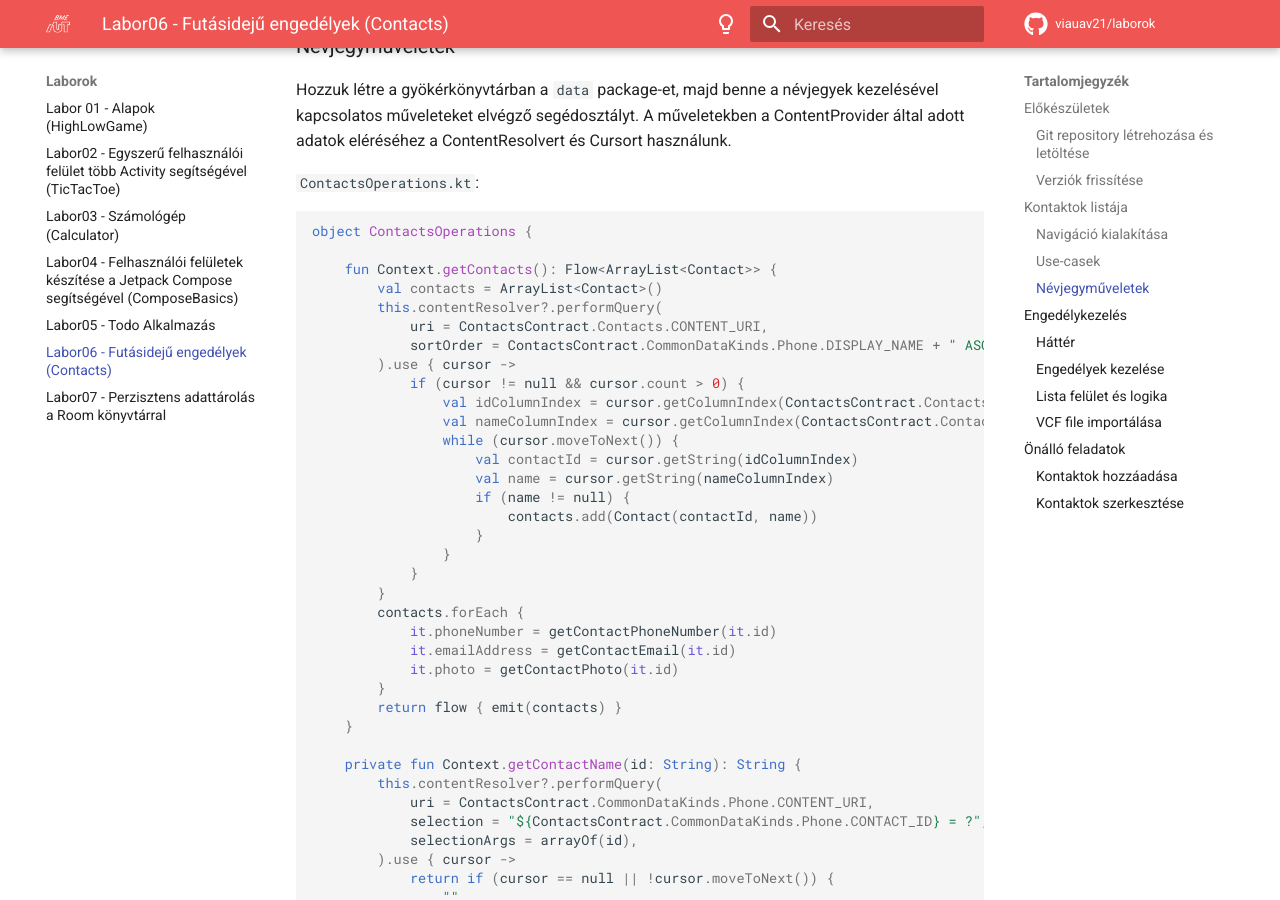
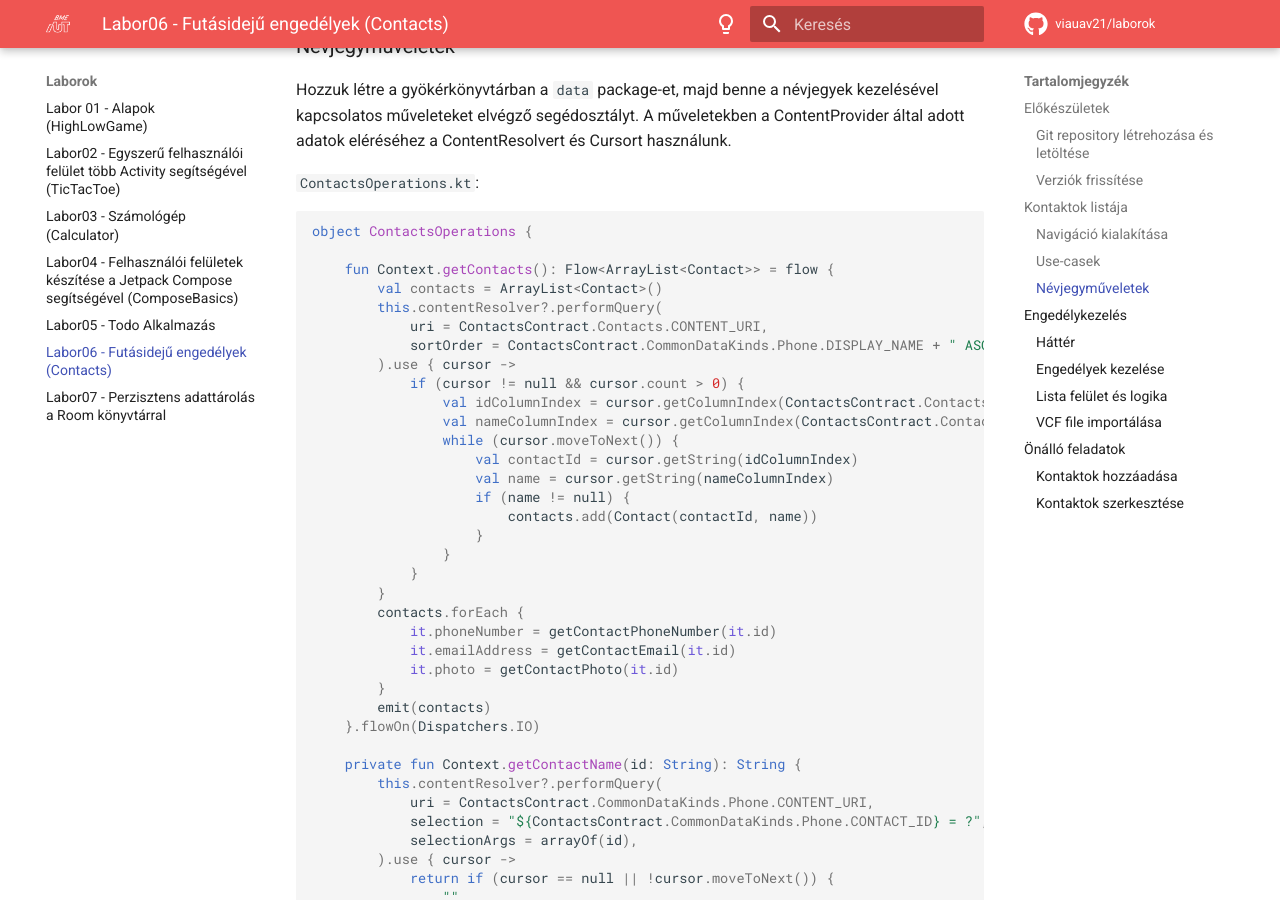
Before and after one commit to VIAUAV21/laborok, an MkDocs documentation site: the page built from docs/laborok/permissions/index.md, in a window 1280 px wide and 900 px high, scrolled down 5806 px. Built offline with MkDocs 1.6.1 and Material for MkDocs 9.7.7, drawn with Linux system fonts in a browser that asks for light colours; comment, search, counter and statistics services are not loaded.

Commit message:
Update flow usage in getContacts

```diff
--- a/docs/laborok/permissions/index.md
+++ b/docs/laborok/permissions/index.md
@@ -273,8 +273,8 @@ object ContactsOperations {
             it.emailAddress = getContactEmail(it.id)
             it.photo = getContactPhoto(it.id)
         }
-        return flow { emit(contacts) }
-    }
+        emit(contacts)
+    }.flowOn(Dispatchers.IO)
 
     private fun Context.getContactName(id: String): String {
         this.contentResolver?.performQuery(
```
Also changed, not shown: other parts of docs/laborok/permissions/index.md (+1 -1 lines).
